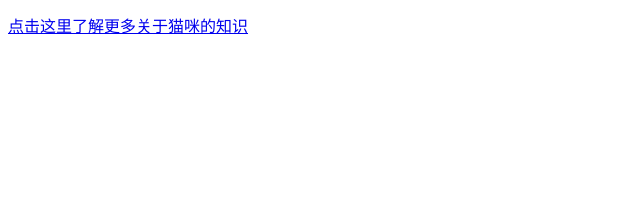
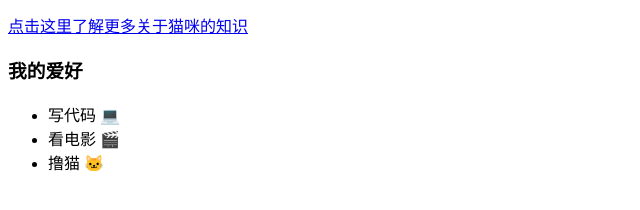
Before and after one commit to AceCarrot/my-project, a plain HTML site: page index.html in a window 1280 px wide. Shown: the part 378-588 px from the top of the page, without its empty margins (0-640 px from the left). Drawn offline with Linux system fonts and the light colour scheme.

Commit message:
add hobby list

```diff
--- a/index.html
+++ b/index.html
@@ -3,3 +3,9 @@
 <p>
     <a href="https://zh.wikipedia.org/wiki/猫">点击这里了解更多关于猫咪的知识</a>
   </p>
+  <h3>我的爱好</h3>
+<ul>
+  <li>写代码 💻</li>
+  <li>看电影 🎬</li>
+  <li>撸猫 🐱</li>
+</ul>
```
